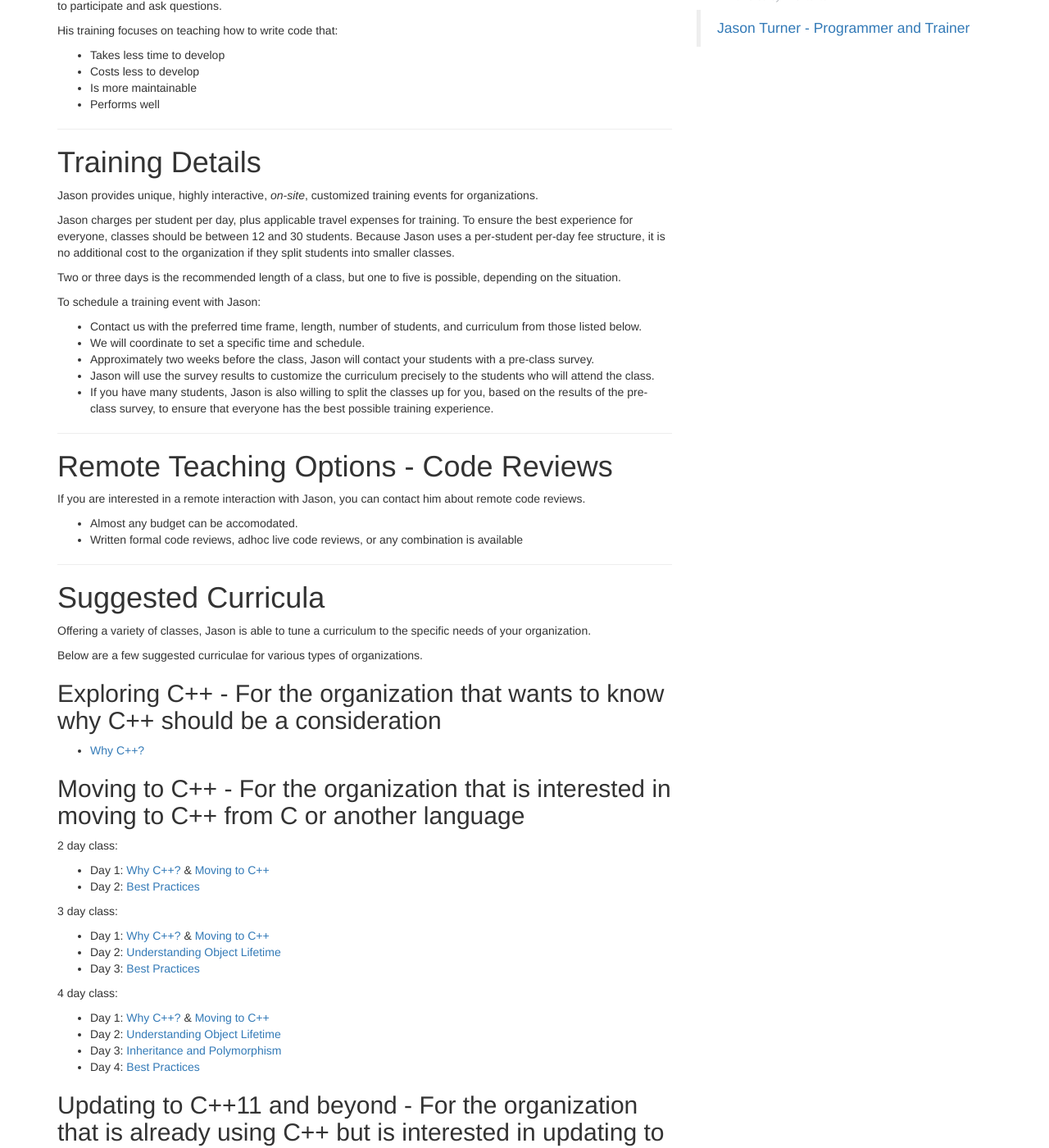
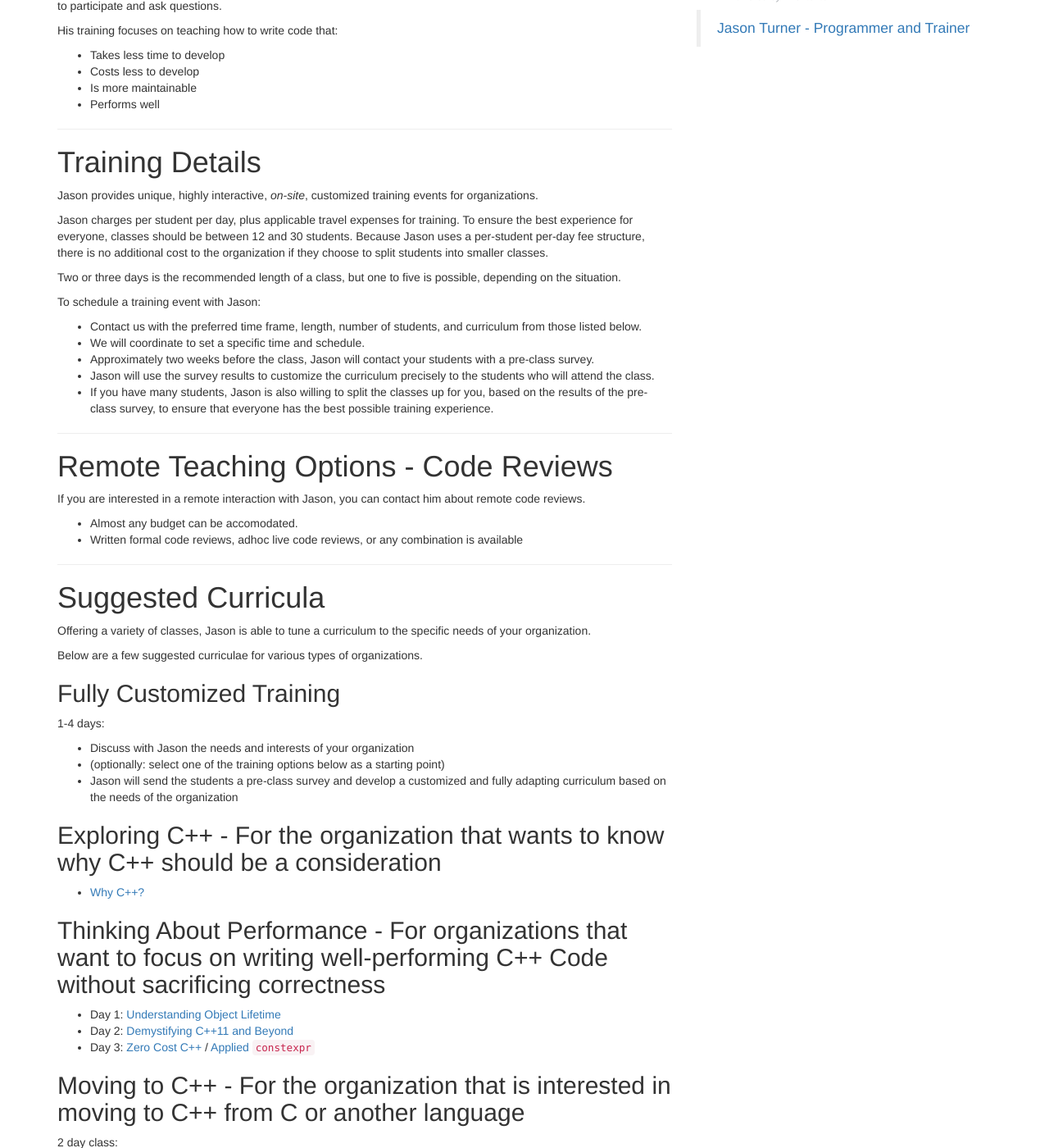
Before and after one commit to lefticus/emptycrate, a Jekyll site: the page built from training.html, in a window 1280 px wide and 1400 px high, scrolled down 1070 px. Shown: the whole window at 82% size. Built offline with Jekyll 4.4.1, drawn with Linux system fonts in a browser that asks for light colours; comment, search, counter and statistics services are not loaded; some of the changed text lies outside the part shown.

Commit message:
Update training.md

```diff
--- a/_includes/training.md
+++ b/_includes/training.md
@@ -38,7 +38,7 @@ His training focuses on teaching how to write code that:
 
 Jason provides unique, highly interactive, *on-site*, customized training events for organizations.
 
-Jason charges per student per day, plus applicable travel expenses for training. To ensure the best experience for everyone, classes should be between 12 and 30 students. Because Jason uses a per-student per-day fee structure, it is no additional cost to the organization if they split students into smaller classes.
+Jason charges per student per day, plus applicable travel expenses for training. To ensure the best experience for everyone, classes should be between 12 and 30 students. Because Jason uses a per-student per-day fee structure, there is no additional cost to the organization if they choose to split students into smaller classes.
 
 Two or three days is the recommended length of a class, but one to five is possible, depending on the situation.
 
@@ -62,7 +62,7 @@ If you are interested in a remote interaction with Jason, you can contact him ab
 
 
 
-------------------------------------------------------------------------------------------------------------------
+------------------------------
 
 
 # Suggested Curricula
@@ -71,9 +71,24 @@ Offering a variety of classes, Jason is able to tune a curriculum to the specifi
 
 Below are a few suggested curriculae for various types of organizations.
 
+## Fully Customized Training
+
+1-4 days:
+
+ * Discuss with Jason the needs and interests of your organization
+ * (optionally: select one of the training options below as a starting point)
+ * Jason will send the students a pre-class survey and develop a customized and fully adapting curriculum based on the needs of the organization
+
 ## Exploring C++ - For the organization that wants to know why C++ should be a consideration
 
  * [Why C++?](#why-c)
+
+## Thinking About Performance - For organizations that want to focus on writing well-performing C++ Code without sacrificing correctness
+
+ * Day 1: [Understanding Object Lifetime](#understanding-object-lifetime)
+ * Day 2: [Demystifying C++11 and Beyond](#demystifying-c11-and-beyond)
+ * Day 3: [Zero Cost C++](#zero-cost-c) / [Applied `constexpr`](#applied-constexpr)
+
 
 ## Moving to C++ - For the organization that is interested in moving to C++ from C or another language
 
@@ -95,7 +110,7 @@ Below are a few suggested curriculae for various types of organizations.
  * Day 3: [Inheritance and Polymorphism](#inheritance-and-polymorphism)
  * Day 4: [Best Practices](#best-practices)
 
-## Updating to C++11 and beyond - For the organization that is already using C++ but is interested in updating to the latest standards and cleaning up their code in the process
+## Updating to C++11 and Beyond - For the organization that is already using C++ but is interested in updating to the latest standards and cleaning up their code in the process
 
 2 day class:
 
@@ -116,7 +131,7 @@ Below are a few suggested curriculae for various types of organizations.
  * Day 4: [Best Practices 2](#best-practices-2)
 
 
-## Honing skills and increasing code quality - For the organization that is already using C++11 and is interested in improving their overall code quality while increasing performance
+## Honing Skills and Increasing Code Quality - For the organization that is already using C++11 and is interested in improving their overall code quality while increasing performance
 
 2 day class:
 
```
